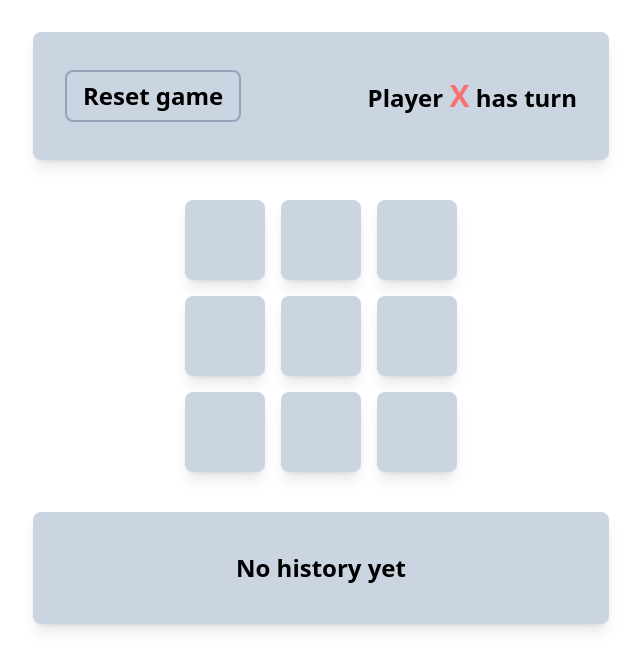
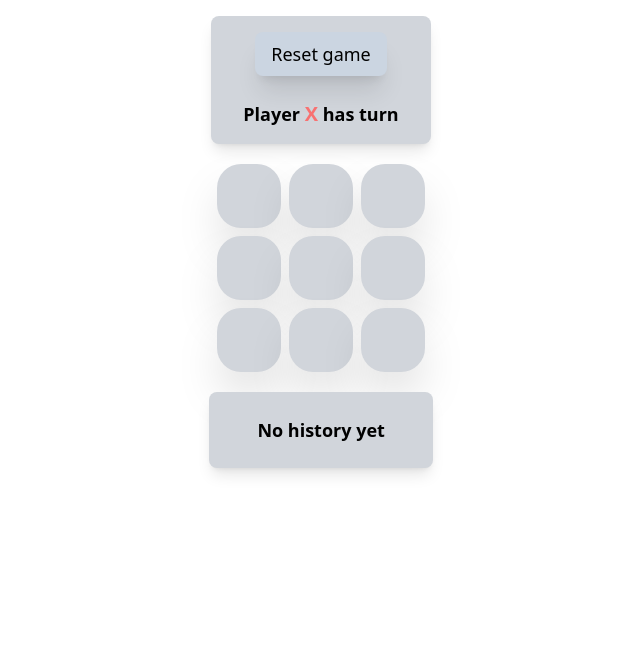
Before and after one commit to FeN1x1/tic-tac-toe-vue-3, a Vue app: page / in a window 1280 px wide. Shown: the top 670 px of the page, without its empty margins (319-959 px from the left). Built offline with nearby package versions, Linux system fonts and the light colour scheme.

Commit message:
style update

```diff
--- a/package.json
+++ b/package.json
@@ -22,6 +22,8 @@
     "autoprefixer": "^10.4.8",
     "npm-run-all": "^4.1.5",
     "postcss": "^8.4.16",
+    "prettier": "^2.7.1",
+    "prettier-plugin-tailwindcss": "^0.1.13",
     "tailwindcss": "^3.1.8",
     "typescript": "~4.7.4",
     "vite": "^3.0.1",
--- a/src/assets/main.css
+++ b/src/assets/main.css
@@ -4,10 +4,10 @@
 
 @layer components {
   .interface-background {
-    @apply flex my-8 max-w-xl p-8 mx-auto w-full bg-slate-300 rounded-lg shadow-lg;
+    @apply my-4 mx-auto max-w-xl flex-col rounded-lg bg-gray-300 py-4 px-8 shadow-lg;
   }
 
   .primary-button {
-    @apply px-4 py-2 rounded-lg text-2xl font-semibold border-2 border-slate-400 hover:bg-slate-400 duration-300 my-auto;
+    @apply my-auto rounded-lg border-2 border-slate-400 px-4 py-2 text-2xl font-semibold duration-300 hover:bg-slate-400;
   }
 }
--- a/src/components/Menu.vue
+++ b/src/components/Menu.vue
@@ -18,23 +18,23 @@ const isNoWinner = computed(() => {
 </script>
 
 <template>
-  <div class="h-32 interface-background">
-    <div class="flex">
+  <div class="interface-background">
+    <div class="mb-6 flex">
       <button
         @click="emit('resetGame')"
-        class="primary-button"
+        class="mx-auto rounded-lg bg-slate-300 px-4 py-2 text-lg shadow-xl"
       >
         {{ isNoWinner ? "Reset game" : "Start new game" }}
       </button>
     </div>
-    <div class="flex ml-auto">
+    <div class="ml-auto flex">
       <div
         v-if="isNoWinner && isPlayAvailable"
-        class="my-auto text-2xl font-semibold"
+        class="my-auto text-lg font-semibold"
       >
         Player
         <span
-          class="text-3xl font-extrabold"
+          class="text-xl font-extrabold"
           :class="
             gameState.currentPlayer === 'X' ? 'text-red-400' : 'text-green-400'
           "
@@ -44,14 +44,14 @@ const isNoWinner = computed(() => {
       </div>
       <div
         v-else-if="isNoWinner && !isPlayAvailable"
-        class="my-auto text-2xl font-semibold"
+        class="my-auto text-lg font-semibold"
       >
         Game ended in a tie
       </div>
-      <div v-else class="my-auto text-2xl font-semibold">
+      <div v-else class="my-auto text-lg font-semibold">
         Player
         <span
-          class="text-3xl font-extrabold"
+          class="text-xl font-extrabold"
           :class="gameState.winner === 'X' ? 'text-red-400' : 'text-green-400'"
           >{{ gameState.winner }}</span
         >
--- a/src/components/Tile.vue
+++ b/src/components/Tile.vue
@@ -38,14 +38,14 @@ watch(
   <div
     @click="setTileState(currentPlayer)"
     :class="!isDisabled ? 'cursor-pointer' : 'pointer-events-none'"
-    class="m-2"
+    class="m-1"
   >
     <div
-      :class="winningTile ? 'bg-slate-400' : 'bg-slate-300'"
-      class="flex h-20 w-20 rounded-lg shadow-lg"
+      :class="winningTile ? 'bg-gray-400' : 'bg-gray-300'"
+      class="flex h-16 w-16 rounded-3xl shadow-2xl"
     >
       <div
-        class="m-auto text-6xl font-extrabold"
+        class="m-auto text-4xl font-extrabold"
         :class="tileState === 'X' ? 'text-red-400' : 'text-green-400'"
       >
         {{ tileState }}
--- a/src/components/history/DialogHistoryBoard.vue
+++ b/src/components/history/DialogHistoryBoard.vue
@@ -26,7 +26,11 @@ function openModal() {
 
 <template>
   <div class="px-2">
-    <button type="button" @click="openModal" class="primary-button">
+    <button
+      type="button"
+      @click="openModal"
+      class="mx-auto rounded-lg bg-slate-300 px-4 py-2 text-xl shadow-xl"
+    >
       {{ turn }}
     </button>
 
--- a/src/components/history/History.vue
+++ b/src/components/history/History.vue
@@ -9,13 +9,13 @@ const props = defineProps<{
 }>()
 </script>
 <template>
-  <div class="h-28 interface-background">
-    <div class="m-auto flex">
-      <div v-for="(move, index) in moveHistory" :key="index" class="flex">
-        <!-- <button class="primary-button">
-          {{ index + 1 }}
-        </button> -->
-
+  <div class="interface-background">
+    <div class="flex w-40 overflow-x-auto">
+      <div
+        v-for="(move, index) in moveHistory"
+        :key="index"
+        class="mx-auto flex py-4"
+      >
         <DialogHistoryBoard
           v-if="index > 1"
           :board-state="moveHistory[index - 1]"
@@ -24,7 +24,7 @@ const props = defineProps<{
       </div>
       <div
         v-if="moveHistory.length < 3"
-        class="px-2 my-auto text-2xl font-semibold"
+        class="m-auto px-4 py-2 text-lg font-semibold"
       >
         No history yet
       </div>
--- a/src/components/history/HistoryTile.vue
+++ b/src/components/history/HistoryTile.vue
@@ -9,7 +9,7 @@ const props = defineProps<{
 <template>
   <div class="m-2">
     <div
-      class="flex h-20 w-20 rounded-lg shadow-lg"
+      class="mx-auto rounded-lg bg-slate-300 px-4 py-2 text-xl shadow-xl"
       :class="false ? 'bg-slate-400' : 'bg-slate-300'"
     >
       <div
```
Also changed, not shown: 1 other file (tests, documents, lock files or other folders).
